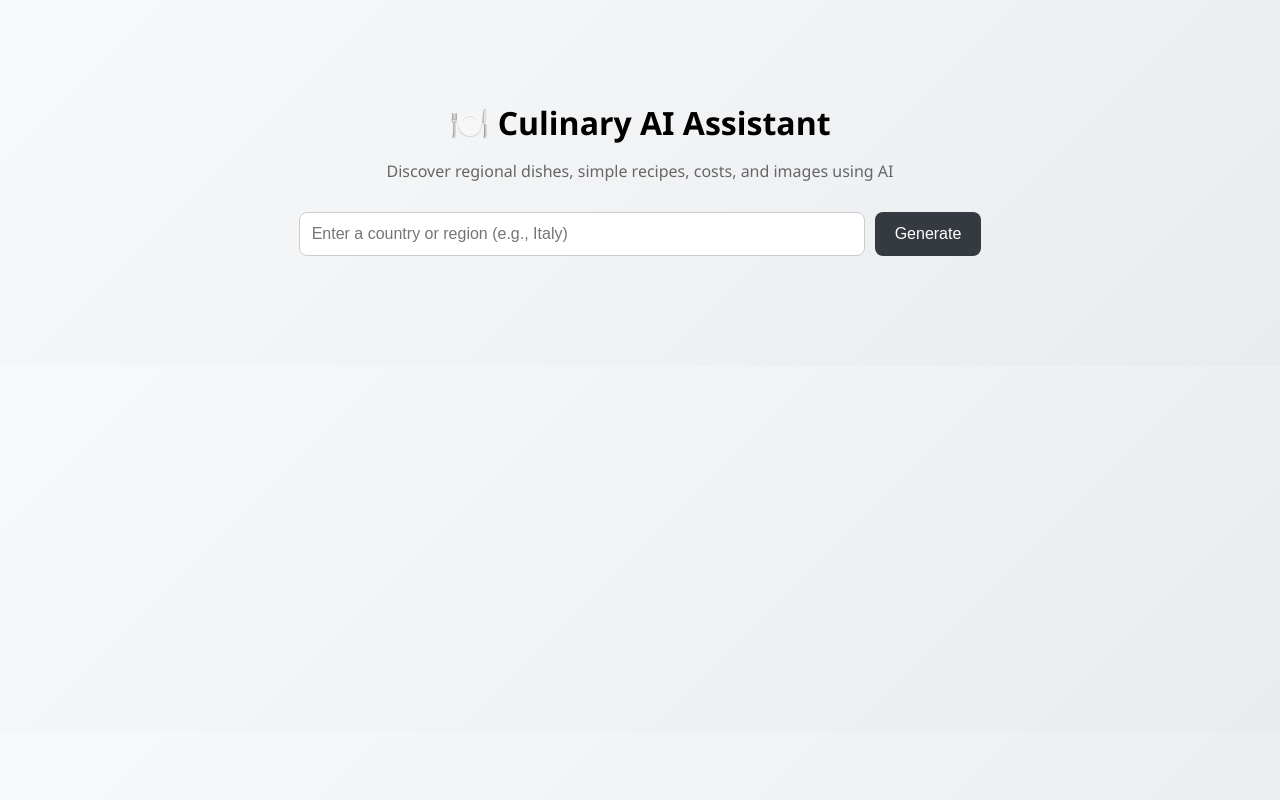
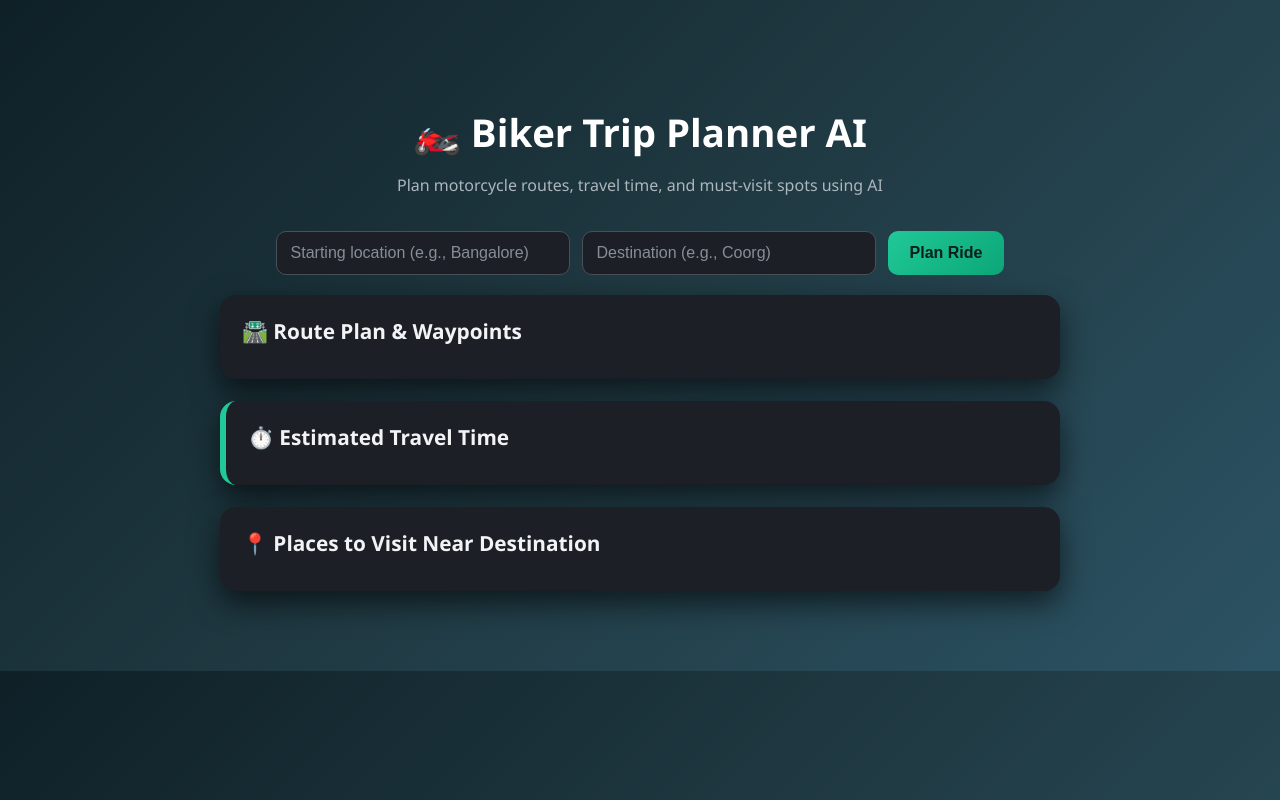
Before and after one commit to Prathams2108/AgenticAI, a Flask app: page / in a window 1280 px wide. Run offline with Flask 3, Linux system fonts and the light colour scheme.

Commit message:
Full change up of the project now developing the agent for bikers to suggest routes and tips

```diff
--- a/app.py
+++ b/app.py
@@ -6,8 +6,8 @@
 from langchain_openai import ChatOpenAI
 from langchain_core.prompts import PromptTemplate, FewShotPromptTemplate
 from langchain_core.output_parsers import StrOutputParser
+from langchain_core.runnables import RunnablePassthrough, RunnableMap
 
-from agent import fetch_dish_images
 
 load_dotenv()
 
@@ -16,107 +16,106 @@
 # -------------------- LLM --------------------
 llm = ChatOpenAI(
     model="google/gemma-3-27b-it:free",
-    temperature=0.5,
+    temperature=0.4,
     api_key=os.getenv("OPENROUTER_API_KEY"),
     base_url="https://openrouter.ai/api/v1",
 )
 
-# -------------------- LOCATION → DISHES --------------------
-location_examples = [
+parser = StrOutputParser()
+
+# ==========================================================
+# CHAIN 1: ROUTE + TIME + WAYPOINTS
+# ==========================================================
+route_examples = [
     {
-        "input": "Italy",
-        "output": "Some classic dishes from Italy include pizza, pasta carbonara, and risotto."
-    },
-    {
-        "input": "India",
-        "output": "Traditional Indian dishes include Chicken Kebab, Masala Dosa and Chole Bhature."
-    },
-]
-
-location_example_prompt = PromptTemplate(
-    input_variables=["input", "output"],
-    template="Location: {input}\nResponse: {output}"
-)
-
-location_prompt = FewShotPromptTemplate(
-    examples=location_examples,
-    example_prompt=location_example_prompt,
-    prefix="Suggest two or three classic dishes from the location.\n\n",
-    suffix="Location: {location}\nResponse:",
-    input_variables=["location"]
-)
-
-location_chain = location_prompt | llm | StrOutputParser()
-
-# -------------------- DISH → RECIPE --------------------
-recipe_examples = [
-    {
-        "input": "Pizza, pasta carbonara, risotto",
+        "input": "Bangalore to Mysore",
         "output": (
-            "The easiest dish to cook at home is Pasta Carbonara because it requires minimal ingredients "
-            "and simple techniques.\n\n"
-            "Ingredients:\n"
-            "- Spaghetti\n"
-            "- Eggs\n"
-            "- Parmesan cheese\n"
-            "- Bacon or pancetta\n"
-            "- Black pepper\n\n"
-            "Steps:\n"
-            "- Boil the spaghetti until al dente\n"
-            "- Cook the bacon until crisp\n"
-            "- Whisk eggs with cheese\n"
-            "- Combine everything off the heat and season with pepper"
+            "Estimated Travel Time:\n"
+            "3 to 3.5 hours\n\n"
+            "Planned Route:\n"
+            "Bangalore → NICE Road → NH275 → Mysore\n\n"
+            "Waypoints:\n"
+            "- Bidadi\n"
+            "- Ramanagara\n"
+            "- Mandya"
         )
     }
 ]
 
-recipe_example_prompt = PromptTemplate(
+route_example_prompt = PromptTemplate(
     input_variables=["input", "output"],
-    template="Meals: {input}\nResponse: {output}"
+    template="Trip: {input}\nResponse:\n{output}"
 )
 
-recipe_prompt = FewShotPromptTemplate(
-    examples=recipe_examples,
-    example_prompt=recipe_example_prompt,
+route_prompt = FewShotPromptTemplate(
+    examples=route_examples,
+    example_prompt=route_example_prompt,
     prefix=(
-        "From the given list of meals, identify the easiest dish to cook at home.\n"
-        "Explain briefly why it is easiest, then provide a detailed recipe.\n"
-        "Use clear section headings like Ingredients and Steps.\n"
-        "Use bullet points for ingredients and steps.\n\n"
+        "You are a motorcycle route planner.\n"
+        "Estimate time, route, and waypoints.\n\n"
     ),
-    suffix="Meals: {meal}\nResponse:",
-    input_variables=["meal"]
+    suffix="Trip: {start} to {destination}\nResponse:",
+    input_variables=["start", "destination"]
 )
 
-dish_chain = recipe_prompt | llm | StrOutputParser()
+route_chain = route_prompt | llm | parser
 
-# -------------------- CLEAN DISH NAME EXTRACTION --------------------
-dish_name_prompt = PromptTemplate(
-    input_variables=["recipe"],
+# ==========================================================
+# CHAIN 2: RIDING TIPS (USES ROUTE OUTPUT)
+# ==========================================================
+tips_prompt = PromptTemplate(
+    input_variables=["route_plan"],
     template="""
-Extract ONLY the dish name from the recipe below.
+You are a motorcycle safety expert.
 
-Rules:
-- Return ONLY the dish name
-- No explanations
-- No punctuation
-- No extra words
+Based on the route plan below, provide 4–5 riding tips.
 
-Recipe:
-{recipe}
+Route Plan:
+{route_plan}
+
+Riding Tips:
 """
 )
 
-dish_name_chain = dish_name_prompt | llm | StrOutputParser()
+tips_chain = tips_prompt | llm | parser
 
-# -------------------- TIME & COST --------------------
-time_prompt = PromptTemplate(
-    input_variables=["recipe"],
-    template="Estimate cooking time and cost for this recipe:\n{recipe}"
+# ==========================================================
+# CHAIN 3: PLACES TO VISIT (USES ROUTE + DESTINATION)
+# ==========================================================
+places_prompt = PromptTemplate(
+    input_variables=["destination", "route_plan"],
+    template="""
+You are a biker travel guide.
+
+Based on the destination and route plan below,
+suggest 4–5 scenic places to visit near the destination.
+
+Destination:
+{destination}
+
+Route Plan:
+{route_plan}
+
+Places:
+"""
 )
 
-time_chain = time_prompt | llm | StrOutputParser()
+places_chain = places_prompt | llm | parser
 
+# ==========================================================
+# SEQUENTIAL PIPELINE
+# ==========================================================
+biker_trip_chain = (
+    RunnableMap({
+        "route_plan": route_chain,
+        "destination": RunnablePassthrough()
+    })
+    | RunnableMap({
+        "route_plan": RunnablePassthrough(),
+        "riding_tips": tips_chain,
+        "places_to_visit": places_chain
+    })
+)
 
 
 # -------------------- ROUTES --------------------
@@ -124,37 +123,33 @@
 def home():
     return render_template("index.html")
 
-
 @app.route("/generate", methods=["POST"])
 def generate():
-    location = request.json.get("location")
+    start = request.json.get("start")
+    destination = request.json.get("destination")
 
-    # 1️⃣ Get meals
-    meal = location_chain.invoke({"location": location})
+    # 1️⃣ Route planning
+    route_plan = route_chain.invoke({
+        "start": start,
+        "destination": destination
+    })
 
-    # 2️⃣ Get recipe
-    recipe = dish_chain.invoke({"meal": meal})
+    # 2️⃣ Riding tips (uses route output)
+    riding_tips = tips_chain.invoke({
+        "route_plan": route_plan
+    })
 
-    # 3️⃣ Get time & cost
-    time = time_chain.invoke({"recipe": recipe})
-
-    # 4️⃣ Extract clean dish name
-    dish_name = dish_name_chain.invoke({"recipe": recipe})
-    dish_name = dish_name.strip().split("\n")[0]
-
-    # 5️⃣ Fetch images via agent + tool
-    images = fetch_dish_images(dish_name)
-
-    print("IMAGES TYPE:", type(images))
-    print("IMAGES VALUE:", images)
+    # 3️⃣ Places to visit (uses route + destination)
+    places_to_visit = places_chain.invoke({
+        "destination": destination,
+        "route_plan": route_plan
+    })
 
     return jsonify({
-        "meal": markdown.markdown(meal),
-        "recipe": markdown.markdown(recipe),
-        "time": markdown.markdown(time),
-        "images": images
+        "route_plan": markdown.markdown(route_plan),
+        "riding_tips": markdown.markdown(riding_tips),
+        "places_to_visit": markdown.markdown(places_to_visit)
     })
-
 
 
 if __name__ == "__main__":
--- a/static/style.css
+++ b/static/style.css
@@ -1,10 +1,17 @@
+/* ---------- Base Reset ---------- */
+* {
+    box-sizing: border-box;
+}
+
 body {
     margin: 0;
     padding: 0;
     font-family: "Segoe UI", sans-serif;
-    background: linear-gradient(135deg, #f8f9fa, #e9ecef);
+    background: linear-gradient(135deg, #0f2027, #203a43, #2c5364);
+    color: #e9ecef;
 }
 
+/* ---------- Layout ---------- */
 .container {
     max-width: 900px;
     margin: 50px auto;
@@ -14,74 +21,129 @@
 h1 {
     text-align: center;
     margin-bottom: 5px;
+    font-size: 2.4rem;
+    color: #ffffff;
 }
 
 .subtitle {
     text-align: center;
-    color: #666;
-    margin-bottom: 30px;
+    color: #adb5bd;
+    margin-bottom: 35px;
 }
 
+/* ---------- Input Section ---------- */
 .input-box {
     display: flex;
     justify-content: center;
-    gap: 10px;
-    margin-bottom: 30px;
+    gap: 12px;
+    margin-bottom: 20px;
 }
 
-input {
-    width: 60%;
-    padding: 12px;
+.input-box input {
+    width: 35%;
+    padding: 12px 14px;
     font-size: 16px;
-    border-radius: 8px;
-    border: 1px solid #ccc;
+    border-radius: 10px;
+    border: 1px solid #495057;
+    background-color: #1c1f26;
+    color: #f8f9fa;
+    outline: none;
 }
 
-button {
-    padding: 12px 20px;
-    font-size: 16px;
-    border-radius: 8px;
-    border: none;
-    background: #343a40;
-    color: white;
-    cursor: pointer;
+.input-box input::placeholder {
+    color: #868e96;
 }
 
-button:hover {
-    background: #212529;
+.input-box input:focus {
+    border-color: #20c997;
 }
 
-.output {
-    display: grid;
-    grid-template-columns: 1fr;
-    gap: 20px;
+.input-box button {
+    padding: 12px 22px;
+    font-size: 16px;
+    border-radius: 10px;
+    border: none;
+    background: linear-gradient(135deg, #20c997, #0ca678);
+    color: #0b1e1e;
+    cursor: pointer;
+    font-weight: 600;
 }
 
-.card {
-    background: white;
-    padding: 20px;
-    border-radius: 14px;
-    box-shadow: 0 10px 25px rgba(0,0,0,0.08);
+.input-box button:hover {
+    opacity: 0.9;
 }
 
-.card h2 {
-    margin-top: 0;
-    margin-bottom: 10px;
+.input-box button:disabled {
+    background: #495057;
+    cursor: not-allowed;
 }
 
-.card p {
-    line-height: 1.6;
-    color: #333;
+/* ---------- Error Message ---------- */
+.error-box {
+    display: none;
+    background-color: #3b0d0d;
+    color: #ff6b6b;
+    border: 1px solid #ff6b6b;
+    padding: 14px 18px;
+    border-radius: 10px;
+    margin-bottom: 25px;
+    font-weight: 500;
 }
 
-.highlight {
-    border-left: 6px solid #198754;
+/* ---------- Loader ---------- */
+.loader {
+    margin: 35px auto;
+    width: 60px;
+    height: 60px;
+    border: 6px solid #343a40;
+    border-top: 6px solid #20c997;
+    border-radius: 50%;
+    animation: spin 1s linear infinite;
 }
 
 .hidden {
     display: none;
 }
 
+@keyframes spin {
+    0% { transform: rotate(0deg); }
+    100% { transform: rotate(360deg); }
+}
+
+/* ---------- Output ---------- */
+.output {
+    display: grid;
+    grid-template-columns: 1fr;
+    gap: 22px;
+}
+
+/* ---------- Cards ---------- */
+.card {
+    background-color: #1c1f26;
+    padding: 22px;
+    border-radius: 16px;
+    box-shadow: 0 12px 30px rgba(0,0,0,0.6);
+}
+
+.card h2 {
+    margin-top: 0;
+    margin-bottom: 12px;
+    font-size: 1.3rem;
+    color: #f1f3f5;
+}
+
+.card p,
+.card li {
+    line-height: 1.6;
+    color: #dee2e6;
+}
+
+/* ---------- Highlight Card ---------- */
+.highlight {
+    border-left: 6px solid #20c997;
+}
+
+/* ---------- Lists ---------- */
 .card ul {
     padding-left: 20px;
 }
--- a/templates/index.html
+++ b/templates/index.html
@@ -2,112 +2,117 @@
 <html lang="en">
 <head>
     <meta charset="UTF-8">
-    <title>Culinary AI Assistant</title>
+    <title>🏍️ Biker Trip Planner AI</title>
     <link rel="stylesheet" href="/static/style.css">
 </head>
 
 <body>
 
 <div class="container">
-    <h1>🍽️ Culinary AI Assistant</h1>
+    <h1>🏍️ Biker Trip Planner AI</h1>
     <p class="subtitle">
-        Discover regional dishes, simple recipes, costs, and images using AI
+        Plan motorcycle routes, travel time, and must-visit spots using AI
     </p>
 
+    <!-- Input Section -->
     <div class="input-box">
         <input
             type="text"
-            id="location"
-            placeholder="Enter a country or region (e.g., Italy)"
+            id="start"
+            placeholder="Starting location (e.g., Bangalore)"
         >
-        <button onclick="generate()">Generate</button>
+        <input
+            type="text"
+            id="destination"
+            placeholder="Destination (e.g., Coorg)"
+        >
+        <button onclick="generate()">Plan Ride</button>
     </div>
 
+    <!-- Error Message -->
+    <div id="error-box" class="error-box"></div>
+
+    <!-- Loader -->
     <div id="loader" class="loader hidden"></div>
 
+    <!-- Output -->
     <div id="output" class="output hidden">
 
         <div class="card">
-            <h2>🥘 Classic Dishes</h2>
-            <div id="meal"></div>
-        </div>
-
-        <div class="card">
-            <h2>👨‍🍳 Easiest Recipe</h2>
-            <div id="recipe"></div>
+            <h2>🛣️ Route Plan & Waypoints</h2>
+            <div id="route"></div>
         </div>
 
         <div class="card highlight">
-            <h2>⏱️ Time & Cost Estimate</h2>
+            <h2>⏱️ Estimated Travel Time</h2>
             <div id="time"></div>
         </div>
 
         <div class="card">
-            <h2>📸 Dish Images</h2>
-            <div id="images" class="image-grid"></div>
+            <h2>📍 Places to Visit Near Destination</h2>
+            <div id="places"></div>
         </div>
 
     </div>
 </div>
 
 <script>
+function showError(message) {
+    const errorBox = document.getElementById("error-box");
+    errorBox.innerText = message;
+    errorBox.style.display = "block";
+}
+
+function clearError() {
+    const errorBox = document.getElementById("error-box");
+    errorBox.innerText = "";
+    errorBox.style.display = "none";
+}
+
 function generate() {
-    const locationInput = document.getElementById("location");
-    const location = locationInput.value.trim();
+    const start = document.getElementById("start").value.trim();
+    const destination = document.getElementById("destination").value.trim();
+    const loader = document.getElementById("loader");
+    const output = document.getElementById("output");
+    const button = document.querySelector("button");
 
-    if (!location) {
-        alert("Please enter a location");
+    clearError();
+
+    if (!start || !destination) {
+        showError("Please enter both starting location and destination.");
         return;
     }
-
-    const loader = document.getElementById("loader");
-    const output = document.getElementById("output");
-    const button = document.querySelector(".input-box button");
-    const imagesDiv = document.getElementById("images");
 
     loader.classList.remove("hidden");
     output.classList.add("hidden");
     button.disabled = true;
-    imagesDiv.innerHTML = "";
 
     fetch("/generate", {
         method: "POST",
         headers: {
             "Content-Type": "application/json"
         },
-        body: JSON.stringify({ location })
+        body: JSON.stringify({ start, destination })
     })
-    .then(res => {
-        if (!res.ok) {
-            throw new Error("Server error");
-        }
-        return res.json();
-    })
+    .then(res => res.json())
     .then(data => {
-        document.getElementById("meal").innerHTML = data.meal;
-        document.getElementById("recipe").innerHTML = data.recipe;
-        document.getElementById("time").innerHTML = data.time;
-
-        if (data.images && data.images.length > 0) {
-            data.images.forEach(url => {
-                const img = document.createElement("img");
-                img.src = url;
-                img.className = "dish-image";
-                imagesDiv.appendChild(img);
-            });
-        } else {
-            imagesDiv.innerHTML = "<p>No images found.</p>";
+        if (data.error) {
+            showError(data.error);
+            return;
         }
 
-        loader.classList.add("hidden");
+        document.getElementById("route").innerHTML = data.route_plan;
+        document.getElementById("time").innerHTML = data.travel_time;
+        document.getElementById("places").innerHTML = data.places_to_visit;
+
         output.classList.remove("hidden");
-        button.disabled = false;
     })
-    .catch(err => {
-        console.error(err);
+    .catch(() => {
+        showError("Something went wrong. Please try again.");
+    })
+    .finally(() => {
         loader.classList.add("hidden");
         button.disabled = false;
-        alert("Something went wrong. Please try again.");
     });
 }
 </script>
```
Also changed, not shown: other parts of static/style.css (+15 -41 lines), agent.py (deleted, +0 -95 lines), tools.py (deleted, +0 -31 lines).
